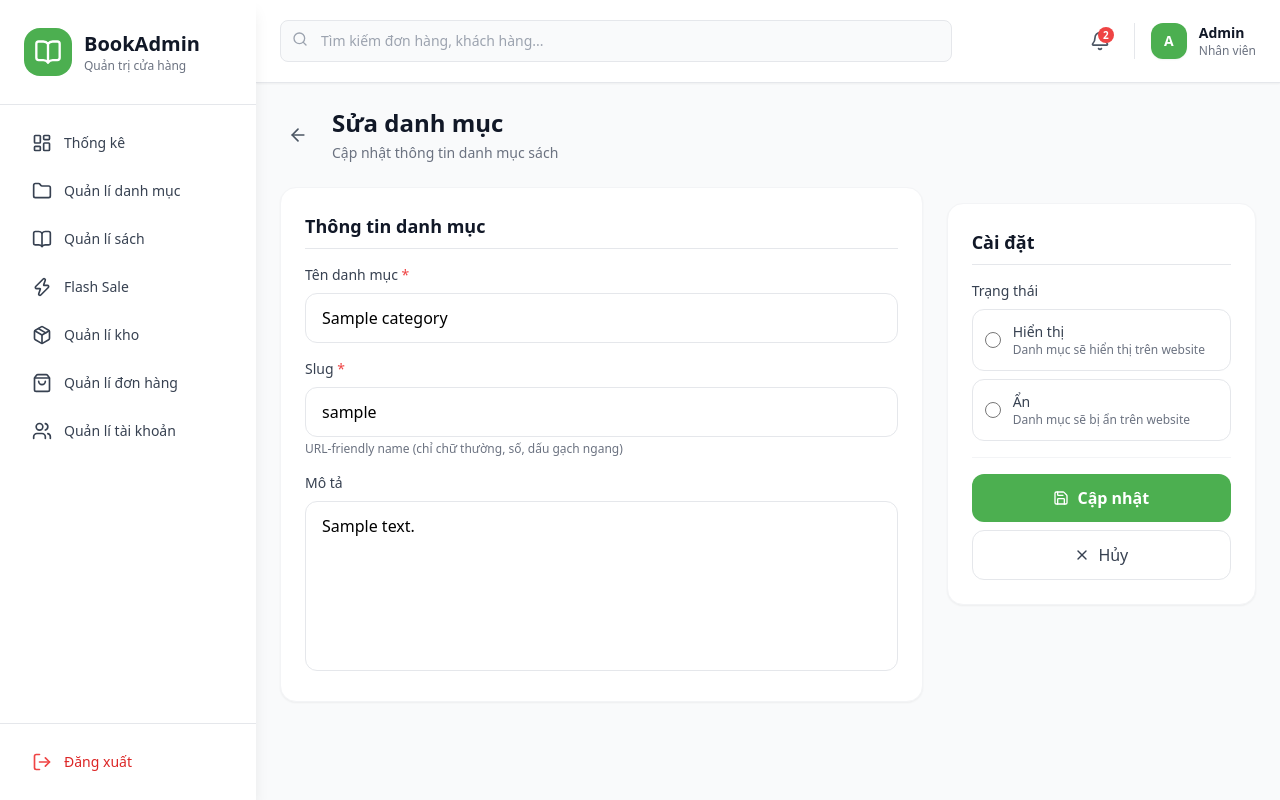
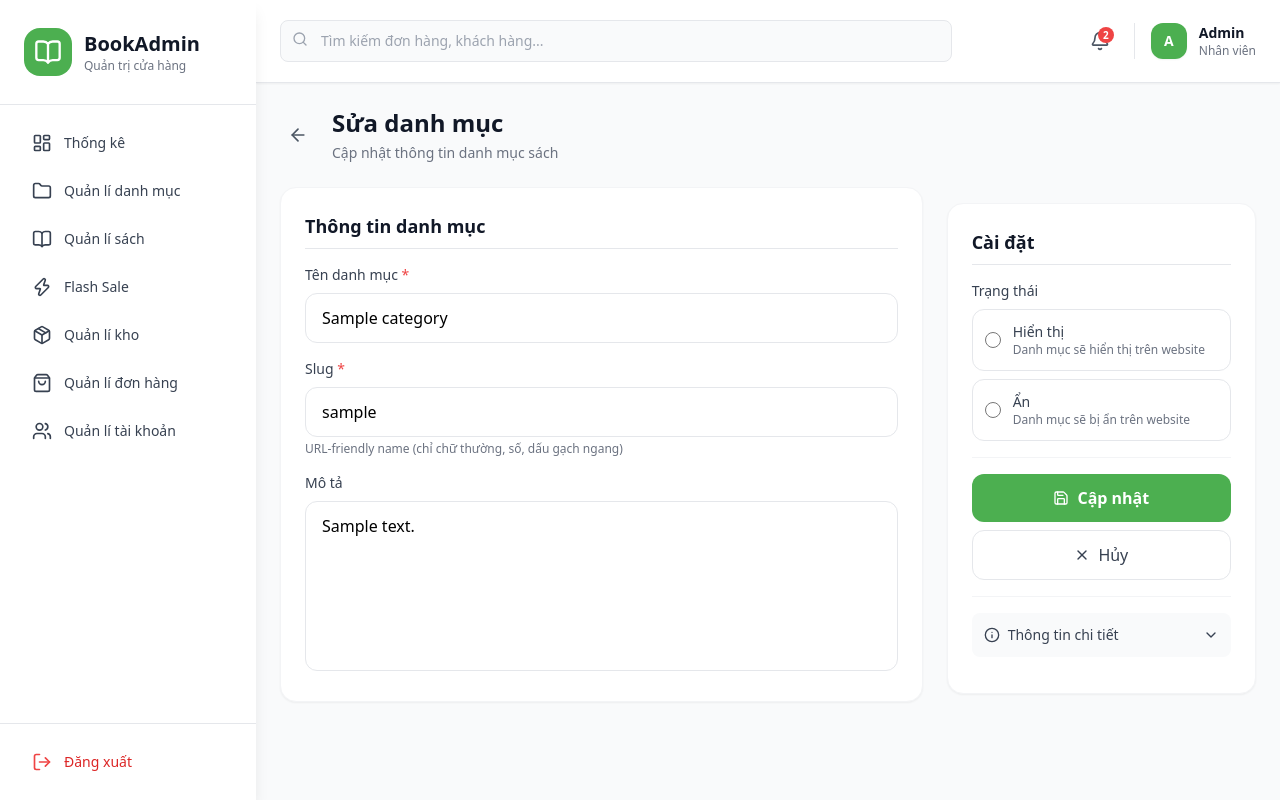
Before and after one commit to cuong2103/Web_Ban_sach, a PHP site: the page made by views/admin/categories/edit.php in a window 1280 px wide. Run offline with PHP 8.4, Linux system fonts and the light colour scheme; the template is opened without the code that fills it: most values are stand-ins (such as "Sample title", 1, 10 or a date in 2020); some libraries are stand-ins or nearby versions.

Commit message:
detail edit

```diff
--- a/views/admin/categories/edit.php
+++ b/views/admin/categories/edit.php
@@ -116,6 +116,43 @@ include_once './views/components/sidebar.php';
                             <i data-lucide="x" class="w-4 h-4"></i> Hủy
                         </a>
                     </div>
+
+                    <!-- Thông tin chi tiết -->
+                    <div class="pt-4 border-t border-gray-100 mt-4">
+                        <button type="button" id="toggleDetails"
+                            class="w-full flex items-center justify-between p-3 rounded-lg bg-gray-50 hover:bg-gray-100 transition-colors text-sm font-medium text-gray-700 mb-3">
+                            <span class="flex items-center gap-2">
+                                <i data-lucide="info" class="w-4 h-4"></i>
+                                Thông tin chi tiết
+                            </span>
+                            <i data-lucide="chevron-down" class="w-4 h-4 transform transition-transform"
+                                id="toggleIcon"></i>
+                        </button>
+
+                        <div id="detailsContent" class="space-y-3 text-xs hidden">
+                            <!-- ID -->
+                            <div class="bg-gray-50 rounded-lg p-3">
+                                <p class="text-gray-500">ID danh mục</p>
+                                <p class="text-gray-900 font-semibold mt-1"><?= $category['id'] ?></p>
+                            </div>
+
+                            <!-- Ngày tạo -->
+                            <div class="bg-gray-50 rounded-lg p-3">
+                                <p class="text-gray-500">Ngày tạo</p>
+                                <p class="text-gray-900 font-semibold mt-1">
+                                    <?= date('d/m/Y H:i', strtotime($category['created_at'])) ?>
+                                </p>
+                            </div>
+
+                            <!-- Ngày cập nhật -->
+                            <div class="bg-gray-50 rounded-lg p-3">
+                                <p class="text-gray-500">Lần cập nhật gần nhất</p>
+                                <p class="text-gray-900 font-semibold mt-1">
+                                    <?= date('d/m/Y H:i', strtotime($category['updated_at'])) ?>
+                                </p>
+                            </div>
+                        </div>
+                    </div>
                 </div>
             </div>
         </form>
@@ -123,5 +160,16 @@ include_once './views/components/sidebar.php';
 </main>
 
 <script>
+const toggleDetailsBtn = document.getElementById('toggleDetails');
+const detailsContent = document.getElementById('detailsContent');
+const toggleIcon = document.getElementById('toggleIcon');
+
+toggleDetailsBtn.addEventListener('click', function(e) {
+    e.preventDefault();
+    detailsContent.classList.toggle('hidden');
+    toggleIcon.style.transform = detailsContent.classList.contains('hidden') ? 'rotate(0deg)' :
+    'rotate(180deg)';
+});
+
 lucide.createIcons();
 </script>
```
